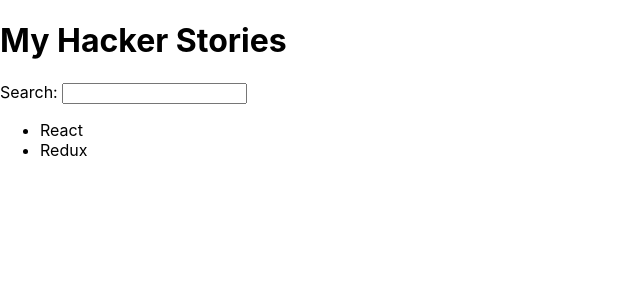
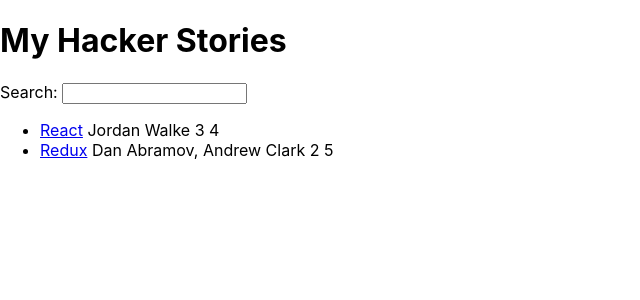
Before and after one commit to bryanvaldovinos/hacker-stories, a React (Create React App) app: page / in a window 1280 px wide. Shown: the top 300 px of the page, without its empty margins (0-640 px from the left). Built offline with nearby package versions, Linux system fonts and the light colour scheme.

Commit message:
added more properties to rendered list

```diff
--- a/src/App.js
+++ b/src/App.js
@@ -30,7 +30,14 @@
     <ul>
       {
         list.map(function(item) {
-          return <li>{item.title}</li>
+          return <li key={item.objectID}>
+            <span>
+              <a href={item.url}>{item.title}</a>
+            </span>
+            <span> {item.author}</span>
+            <span> {item.num_comments}</span>
+            <span> {item.points}</span>
+            </li>
         })
       }
     </ul>
```
